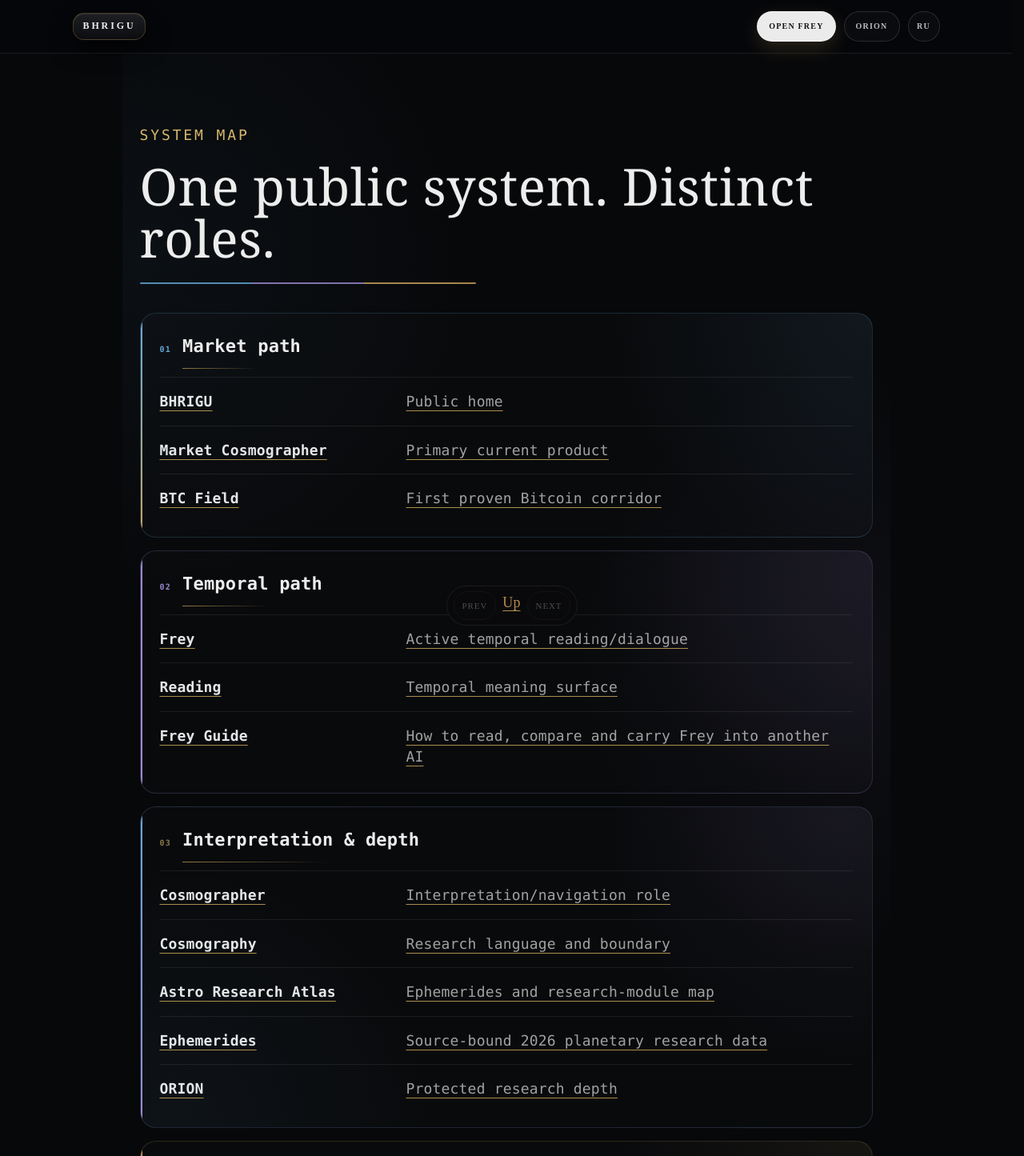
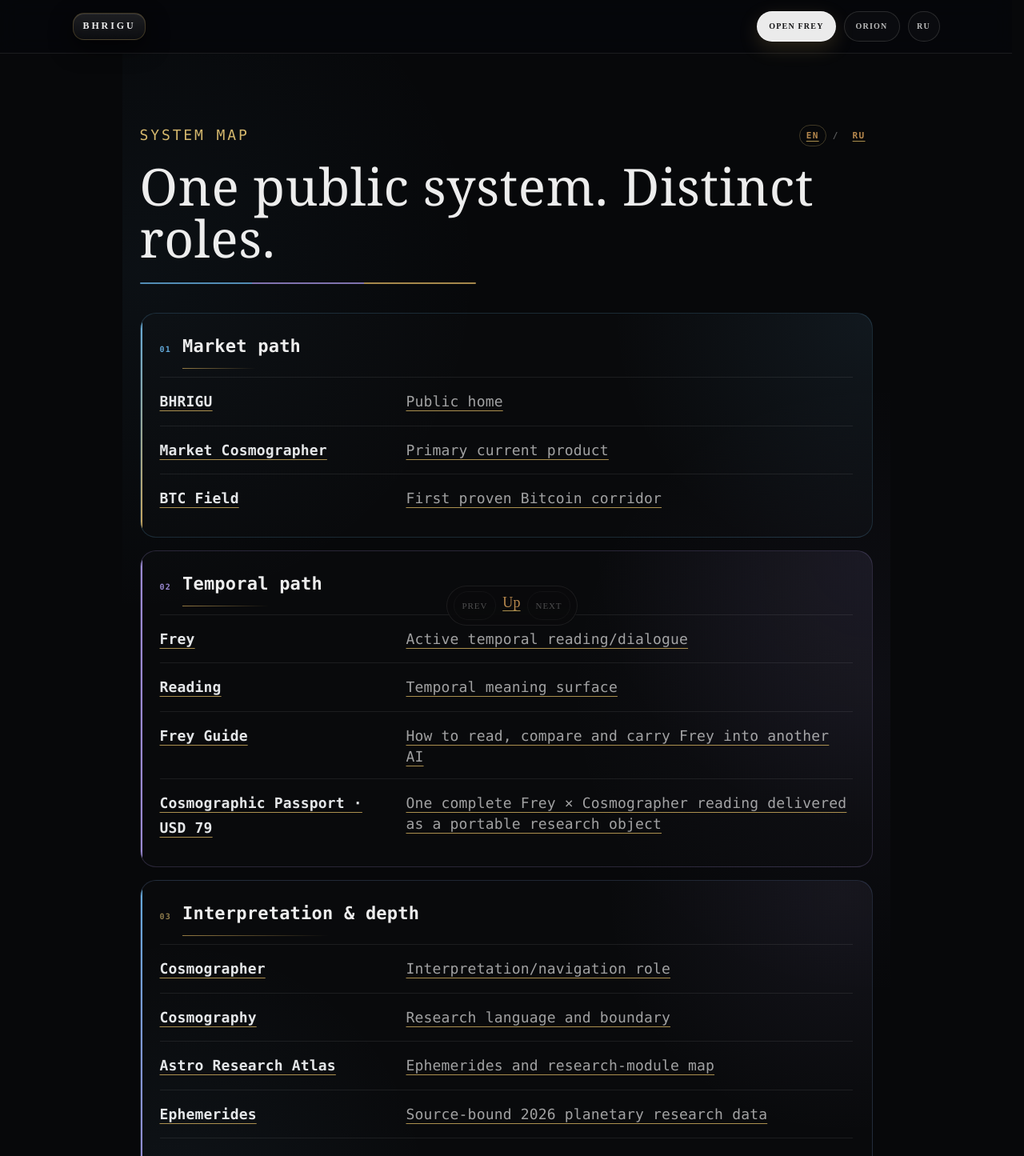
Before and after one commit to AiBhrigu/bhrigu-portal, a Next.js app: page /map in a window 1280 px wide. Shown: the top 1445 px of the page at 80% size. Built offline with nearby package versions, Linux system fonts and the light colour scheme.

Commit message:
Expose Cosmographic Passport across public navigation

```diff
--- a/pages/index.js
+++ b/pages/index.js
@@ -26,6 +26,7 @@ const COPY = {
     viewProof: "View public proof",
     viewSquare: "Live research on Binance Square",
     workRecon: "External systems recon · USD 300",
+    passportAccess: "Cosmographic Passport · USD 79",
     systemMapLabel: "SYSTEM MAP",
     systemMapRoot: "public home",
     systemMapAria: "BHRIGU system map: BTC Cosmographer is the current Bitcoin product, with Frey, Cosmographer, and ORION as distinct related surfaces.",
@@ -125,6 +126,7 @@ const COPY = {
     viewProof: "Посмотреть публичные доказательства",
     viewSquare: "Живые исследования в Binance Square",
     workRecon: "Внешний системный recon · USD 300",
+    passportAccess: "Космографический паспорт · USD 79",
     systemMapLabel: "КАРТА СИСТЕМЫ",
     systemMapRoot: "публичный дом",
     systemMapAria: "Карта системы BHRIGU: BTC Cosmographer — текущий Bitcoin-продукт; Frey, Космограф и ORION — отдельные связанные поверхности.",
@@ -278,7 +280,7 @@ export default function Home({ locale, btcAcceptedState = EMPTY_BTC_HOME_ACCEPTE
     <script type="application/ld+json" dangerouslySetInnerHTML={{__html:JSON.stringify(jsonLd)}}/>
     <main id="market-cosmographer" className={styles.page} lang={locale} data-primary-product="market-cosmographer" data-home-contract="BHRIGU_HOME_CANONICAL_VISUAL_GEOMETRY_AND_FIRST_FOLD_FINAL_REPAIR_v0_1">
       <section className={styles.hero} aria-labelledby="home-title">
-        <div className={styles.heroCopy}><p className={styles.product}>MARKET COSMOGRAPHER</p><p className={styles.category}>{copy.category}</p><h1 id="home-title"><span>{copy.h1Lead}</span><span>{copy.h1Close}</span></h1><p className={styles.subheadline}>{copy.subheadline}</p><div className={styles.heroActions}><Link className={styles.primaryCta} href={btcQuestionHref} data-primary-cta="btc-current-change-question">{copy.openBtc}<span aria-hidden="true">↗</span></Link><a className={styles.secondaryCta} href={PUBLIC_PROOF_URL} data-secondary-cta="public-proof">{copy.viewProof}</a><Link className={styles.secondaryCta} href={`/access?lang=${locale}`} data-commercial-cta="external-systems-recon">{copy.workRecon}</Link></div></div>
+        <div className={styles.heroCopy}><p className={styles.product}>MARKET COSMOGRAPHER</p><p className={styles.category}>{copy.category}</p><h1 id="home-title"><span>{copy.h1Lead}</span><span>{copy.h1Close}</span></h1><p className={styles.subheadline}>{copy.subheadline}</p><div className={styles.heroActions}><Link className={styles.primaryCta} href={btcQuestionHref} data-primary-cta="btc-current-change-question">{copy.openBtc}<span aria-hidden="true">↗</span></Link><a className={styles.secondaryCta} href={PUBLIC_PROOF_URL} data-secondary-cta="public-proof">{copy.viewProof}</a><Link className={styles.secondaryCta} href={`/access?lang=${locale}`} data-commercial-cta="external-systems-recon">{copy.workRecon}</Link><Link className={styles.secondaryCta} href={`/access?offer=frey-personal&lang=${locale}`} data-commercial-cta="cosmographic-passport-usd79">{copy.passportAccess}</Link></div></div>
         <div className={styles.heroVisual} aria-label={copy.systemMapAria} data-btc-status={btcAcceptedState.status} data-btc-freshness={btcAcceptedState.freshness} data-btc-synthesis={btcAcceptedState.synthesis_state} data-btc-delta={btcAcceptedState.delta_direction} data-btc-conditions={btcAcceptedState.conditions_state}>
           <nav className={styles.fieldCanvas} data-btc-field-canvas data-home-system-map aria-label={copy.systemMapLabel}>
             <FieldAnchorGlyph className={styles.homeFieldAnchorGlyph}/>
--- a/pages/map.js
+++ b/pages/map.js
@@ -16,6 +16,7 @@ const COPY = {
         ["Frey", "Active temporal reading/dialogue", "/frey"],
         ["Reading", "Temporal meaning surface", "/reading"],
         ["Frey Guide", "How to read, compare and carry Frey into another AI", "/guide/frey"],
+        ["Cosmographic Passport · USD 79", "One complete Frey × Cosmographer reading delivered as a portable research object", "/access?offer=frey-personal"],
       ]],
       ["Interpretation & depth", [
         ["Cosmographer", "Interpretation/navigation role", "/cosmographer"],
@@ -44,6 +45,7 @@ const COPY = {
         ["Frey", "Действующее темпоральное чтение/диалог", "/frey"],
         ["Reading", "Поверхность темпорального смысла", "/reading"],
         ["Гид Frey", "Как читать, сравнивать и передавать Frey стороннему ИИ", "/guide/frey"],
+        ["Космографический паспорт · USD 79", "Полное чтение Frey × Космограф с результатом в виде переносимого исследовательского объекта", "/access?offer=frey-personal"],
       ]],
       ["Интерпретация и глубина", [
         ["Космограф", "Роль интерпретации/навигации", "/cosmographer"],
@@ -63,6 +65,11 @@ const COPY = {
 
 const GROUP_TONES = ["blue", "violet", "mix", "gold"];
 
+function localizedTarget(href, locale) {
+  if (/^https?:\/\//.test(href)) return href;
+  return `${href}${href.includes("?") ? "&" : "?"}lang=${locale}`;
+}
+
 export async function getServerSideProps({ query }) {
   return { props: { locale: query.lang === "ru" ? "ru" : "en" } };
 }
@@ -71,7 +78,14 @@ export default function MapPage({ locale }) {
   const c = COPY[locale];
   return (
     <main className="q" lang={locale}>
-      <p className="ey">{c.ey}</p>
+      <div className="mapTop">
+        <p className="ey">{c.ey}</p>
+        <nav className="localeNav" aria-label={locale === "ru" ? "Язык карты" : "Map language"}>
+          <Link className={locale === "en" ? "activeLocale" : ""} href="/map?lang=en">EN</Link>
+          <span aria-hidden="true">/</span>
+          <Link className={locale === "ru" ? "activeLocale" : ""} href="/map?lang=ru">RU</Link>
+        </nav>
+      </div>
       <h1>{c.title}</h1>
       <div className="mapFieldLine" aria-hidden="true"><span /><i /><b /></div>
       {c.groups.map(([group, items], groupIndex) => (
@@ -82,7 +96,7 @@ export default function MapPage({ locale }) {
           </div>
           <div className="mapRows">
             {items.map(([name, description, href]) => {
-              const target = /^https?:\/\//.test(href) ? href : `${href}?lang=${locale}`;
+              const target = localizedTarget(href, locale);
               return (
                 <Link className="mapRow" key={name} href={target}>
                   <strong className="mapName">{name}</strong>
@@ -106,6 +120,10 @@ export default function MapPage({ locale }) {
             radial-gradient(circle at 98% 44%, rgba(154,137,209,.05), transparent 28%);
         }
         .ey { color: #d5b86d; letter-spacing: .16em; font-size: 12px; }
+        .mapTop { display:flex; align-items:center; justify-content:space-between; gap:18px; }
+        .localeNav { display:flex; align-items:center; gap:8px; color:rgba(255,255,255,.34); font:700 11px/1 ui-monospace,SFMono-Regular,Menlo,monospace; letter-spacing:.12em; }
+        .localeNav :global(a) { color:rgba(255,255,255,.56); text-decoration:none; padding:7px 8px; border:1px solid transparent; border-radius:999px; }
+        .localeNav :global(a:hover), .localeNav :global(a:focus-visible), .localeNav :global(a.activeLocale) { color:#e4cb84; border-color:rgba(213,184,109,.28); outline:none; }
         .q h1 { margin-bottom: 22px; font: 400 clamp(38px,6vw,64px)/1.02 Georgia,serif; }
         .mapFieldLine { display: grid; grid-template-columns: 1fr 1fr 1fr; gap: 0; width: min(420px, 70%); height: 2px; margin: 0 0 36px; overflow: hidden; border-radius: 999px; opacity: .82; }
         .mapFieldLine span { background: var(--map-blue); }
```
Also changed, not shown: pages/start.js (+10 -4 lines).
